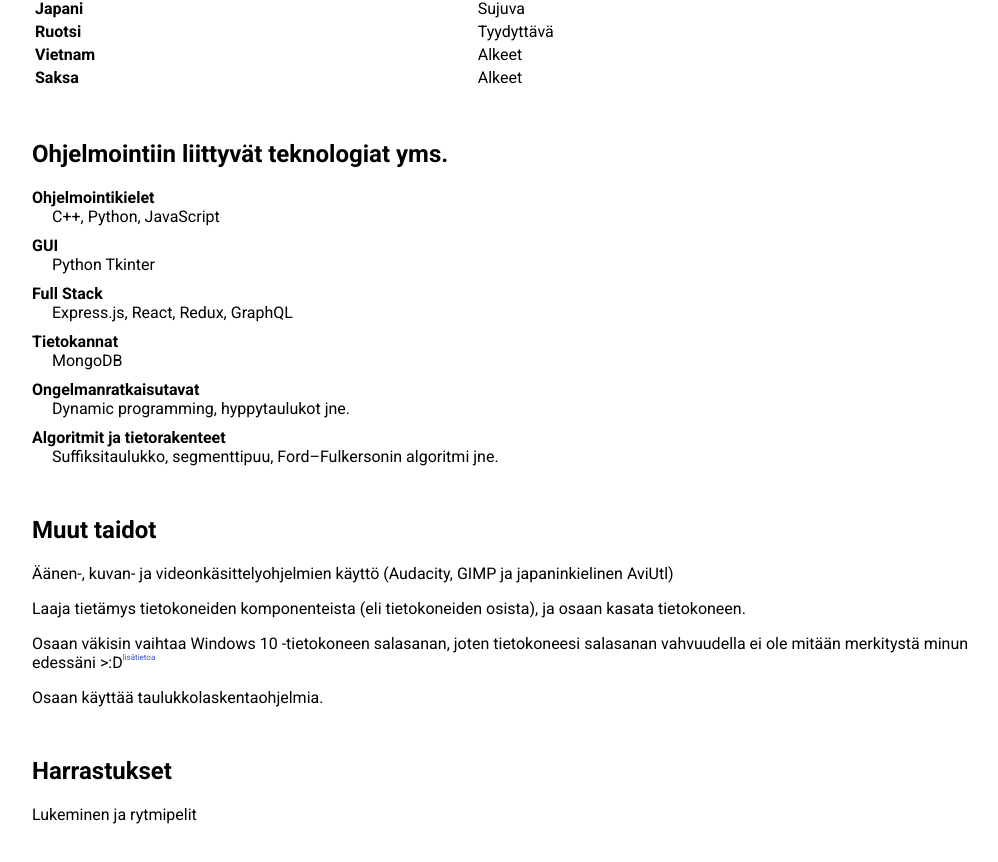
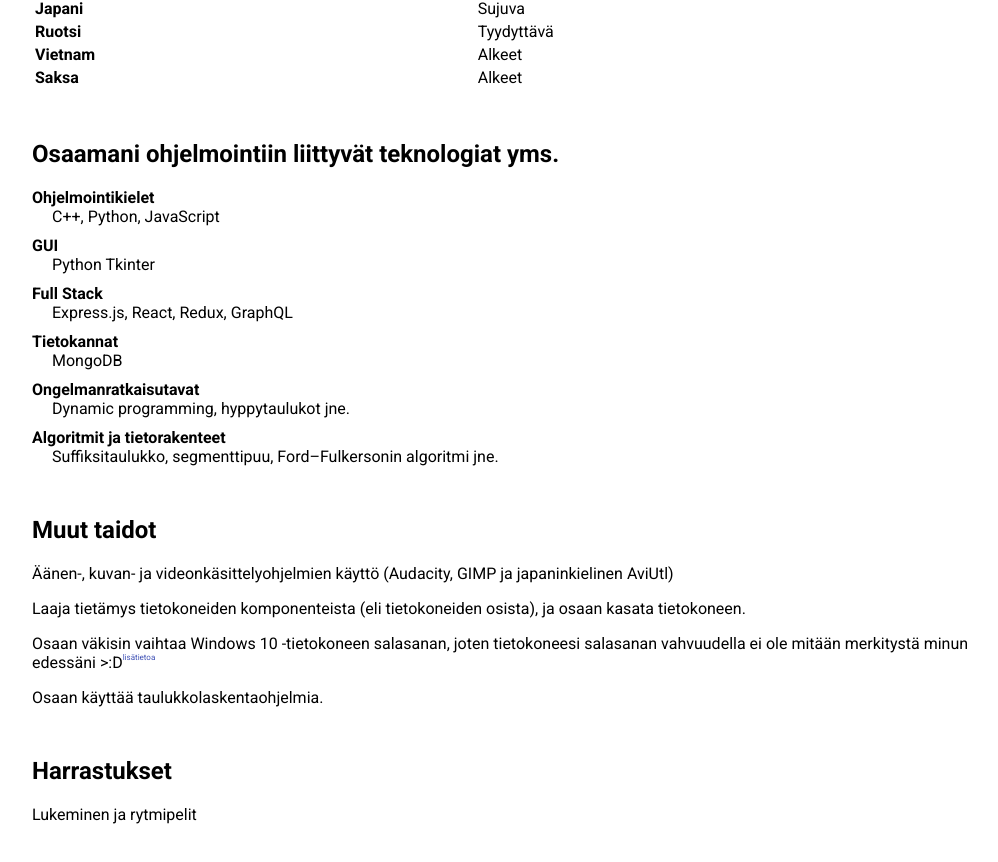
Before and after one commit to anttipham/CV, a React (Create React App) app: page / in a window 1280 px wide. Shown: the part 2174-3036 px from the top of the page, without its empty margins (108-1106 px from the left). Built offline with nearby package versions, Linux system fonts and the light colour scheme.

Commit message:
Otsikko muutettu

```diff
--- a/src/components/textParts/Programming.jsx
+++ b/src/components/textParts/Programming.jsx
@@ -16,7 +16,7 @@ const TextDiv = styled.div`
 const Programming = () => {
   return (
     <div>
-      <h2>Ohjelmointiin liittyvät teknologiat yms.</h2>
+      <h2>Osaamani ohjelmointiin liittyvät teknologiat yms.</h2>
 
       <div>
         <HeaderDiv>
```
